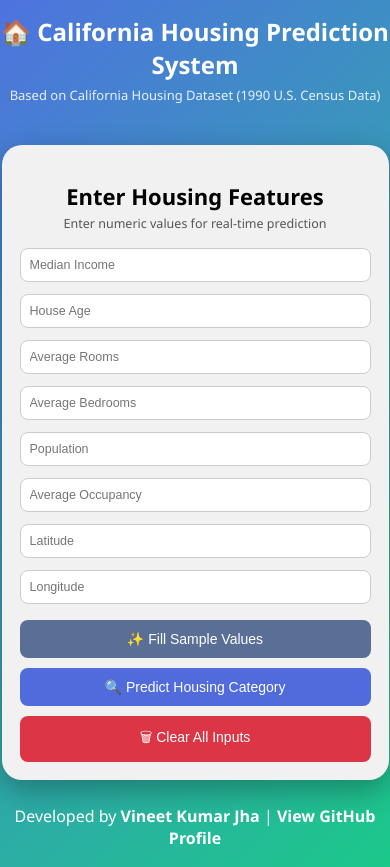
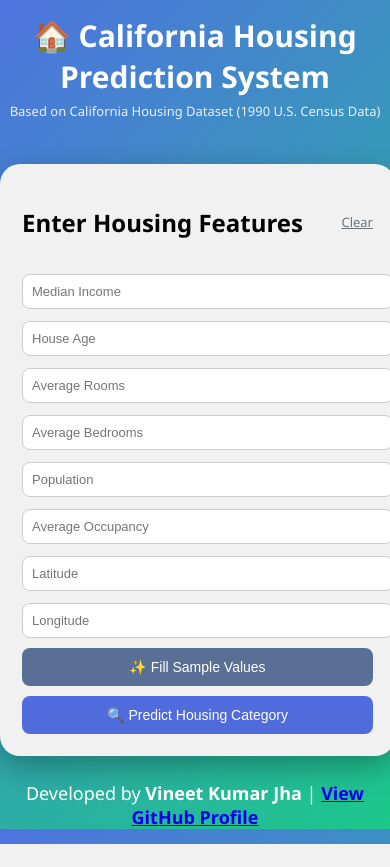
Before and after one commit to 2305100-Vineet/housing-web-app, a Flask app: page / in a window 390 px wide. After the commit the page ends 844 px from the top, so only its background shows below. Run offline with Flask 3, Linux system fonts and the light colour scheme; parts of the project's set-up code (start-up, migrations or seed data) failed here and were passed over.

Commit message:
Update index.html

```diff
--- a/templates/index.html
+++ b/templates/index.html
@@ -13,7 +13,6 @@
     padding: 0;
     text-align: center;
     color: white;
-        min-height: 100vh;
 }
 
 .header {
@@ -23,7 +22,6 @@
 .header h1 {
     margin: 0;
     font-size: 30px;
-        font-weight: 600;
 }
 
 .header p {
@@ -36,36 +34,42 @@
     background: #f1f1f1;
     color: black;
     width: 570px;
-        margin: 22px auto;
+    margin: 25px auto;
     padding: 22px;
     border-radius: 20px;
     box-shadow: 0px 10px 30px rgba(0,0,0,0.3);
 }
 
-    .container h2 {
-        margin-bottom: 4px;
-        font-size: 22px;
+.heading-row {
+    display: flex;
+    justify-content: space-between;
+    align-items: center;
 }
 
-    .subtitle {
-        color: #555;
-        font-size: 12.5px;
-        margin-bottom: 16px;
+.clear-link {
+    font-size: 13px;
+    color: #6c757d;
+    cursor: pointer;
+    text-decoration: underline;
+}
+
+.clear-link:hover {
+    color: #dc3545;
 }
 
 .form-grid {
     display: grid;
     grid-template-columns: 1fr 1fr;
     gap: 12px;
+    margin-top: 15px;
 }
 
 input {
     padding: 9px;
     border-radius: 8px;
     border: 1px solid #ccc;
-        font-size: 12.5px;
+    font-size: 13px;
     width: 100%;
-        box-sizing: border-box;
 }
 
 button {
@@ -75,28 +79,16 @@
     border-radius: 8px;
     color: white;
     font-size: 14px;
+    margin-top: 10px;
     cursor: pointer;
-        font-weight: 500;
-        transition: 0.3s;
 }
 
 .sample-btn {
-        margin-top: 16px;
     background-color: #5a6f95;
 }
 
 .predict-btn {
     background-color: #4f6bdc;
-        margin-top: 10px;
-    }
-
-    .clear-btn {
-        background-color: #dc3545;
-        margin-top: 10px;
-    }
-
-    button:hover {
-        opacity: 0.9;
 }
 
 .result-box {
@@ -105,69 +97,28 @@
     border-radius: 10px;
     background-color: #d8f3dc;
     color: #1b5e20;
-        font-weight: 500;
-        font-size: 14px;
-    }
-
-    .error {
-        color: red;
-        margin-top: 10px;
-        font-weight: bold;
 }
 
 .footer {
     margin-top: 25px;
-        padding-bottom: 18px;
-        font-size: 19px;
-        color: #ffffff;
-        font-weight: 300;
-    }
-
-    .footer strong {
-        font-weight: 700;
-    }
-
-    .footer a {
-        color: #ffffff;
-        text-decoration: none;
-    }
-
-    .footer a:hover {
-        text-decoration: underline;
+    font-size: 18px;
 }
 
 @media (max-width: 768px) {
-
     .container {
         width: 90%;
-            padding: 18px;
     }
-
     .form-grid {
         grid-template-columns: 1fr;
-        }
-
-        .header h1 {
-            font-size: 24px;
-        }
-
-        .footer {
-            font-size: 16px;
     }
 }
 </style>
 
 <script>
 function fillSample() {
+    let toggle = localStorage.getItem("sampleToggle");
 
-    let toggleSample = localStorage.getItem("sampleToggle");
-
-    if (toggleSample === null) {
-        toggleSample = "high";
-    }
-
-    if (toggleSample === "high") {
-
+    if (!toggle || toggle === "low") {
         document.getElementsByName("MedInc")[0].value = 8.5;
         document.getElementsByName("HouseAge")[0].value = 20;
         document.getElementsByName("AveRooms")[0].value = 7;
@@ -176,11 +127,8 @@ function fillSample() {
         document.getElementsByName("AveOccup")[0].value = 2;
         document.getElementsByName("Latitude")[0].value = 34;
         document.getElementsByName("Longitude")[0].value = -118;
-
-        localStorage.setItem("sampleToggle", "low");
-
+        localStorage.setItem("sampleToggle", "high");
     } else {
-
         document.getElementsByName("MedInc")[0].value = 0.8;
         document.getElementsByName("HouseAge")[0].value = 40;
         document.getElementsByName("AveRooms")[0].value = 3;
@@ -189,8 +137,7 @@ function fillSample() {
         document.getElementsByName("AveOccup")[0].value = 4;
         document.getElementsByName("Latitude")[0].value = 38;
         document.getElementsByName("Longitude")[0].value = -121;
-
-        localStorage.setItem("sampleToggle", "high");
+        localStorage.setItem("sampleToggle", "low");
     }
 }
 
@@ -208,38 +155,62 @@ function clearForm() {
 </div>
 
 <div class="container">
+
+    <div class="heading-row">
         <h2>Enter Housing Features</h2>
-    <div class="subtitle">Enter numeric values for real-time prediction</div>
+        <span class="clear-link" onclick="clearForm()">Clear</span>
+    </div>
 
     <form action="/" method="post">
+
         <div class="form-grid">
-            <input type="number" step="any" name="MedInc" placeholder="Median Income" required>
-            <input type="number" step="any" name="HouseAge" placeholder="House Age" required>
-            <input type="number" step="any" name="AveRooms" placeholder="Average Rooms" required>
-            <input type="number" step="any" name="AveBedrms" placeholder="Average Bedrooms" required>
-            <input type="number" step="any" name="Population" placeholder="Population" required>
-            <input type="number" step="any" name="AveOccup" placeholder="Average Occupancy" required>
-            <input type="number" step="any" name="Latitude" placeholder="Latitude" required>
-            <input type="number" step="any" name="Longitude" placeholder="Longitude" required>
+
+            <input type="number" step="any" name="MedInc"
+            value="{{ inputs[0] if inputs else '' }}"
+            placeholder="Median Income" required>
+
+            <input type="number" step="any" name="HouseAge"
+            value="{{ inputs[1] if inputs else '' }}"
+            placeholder="House Age" required>
+
+            <input type="number" step="any" name="AveRooms"
+            value="{{ inputs[2] if inputs else '' }}"
+            placeholder="Average Rooms" required>
+
+            <input type="number" step="any" name="AveBedrms"
+            value="{{ inputs[3] if inputs else '' }}"
+            placeholder="Average Bedrooms" required>
+
+            <input type="number" step="any" name="Population"
+            value="{{ inputs[4] if inputs else '' }}"
+            placeholder="Population" required>
+
+            <input type="number" step="any" name="AveOccup"
+            value="{{ inputs[5] if inputs else '' }}"
+            placeholder="Average Occupancy" required>
+
+            <input type="number" step="any" name="Latitude"
+            value="{{ inputs[6] if inputs else '' }}"
+            placeholder="Latitude" required>
+
+            <input type="number" step="any" name="Longitude"
+            value="{{ inputs[7] if inputs else '' }}"
+            placeholder="Longitude" required>
+
         </div>
 
         <button type="button" class="sample-btn" onclick="fillSample()">✨ Fill Sample Values</button>
         <button type="submit" class="predict-btn">🔍 Predict Housing Category</button>
-        <button type="button" class="clear-btn" onclick="clearForm()">🗑 Clear All Inputs</button>
+
     </form>
 
     {% if market_value %}
     <div class="result-box">
-        💰 <strong>Estimated Market Value:</strong> ${{ market_value }} <br><br>
-        🏷️ <strong>Predicted Category:</strong> {{ tier }}
+        <strong>Estimated Market Value:</strong> ${{ market_value }}<br><br>
+        <strong>Predicted Category:</strong> {{ tier }}
     </div>
     {% endif %}
 
-    {% if error %}
-    <div class="error">
-        Error: {{ error }}
-    </div>
-    {% endif %}
 </div>
 
 <div class="footer">
```
Lines whose indentation alone changed are shown as unchanged.
